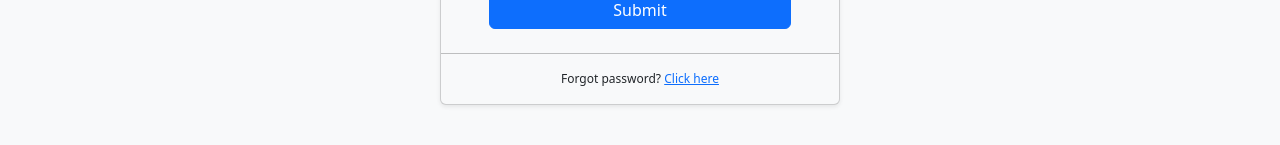
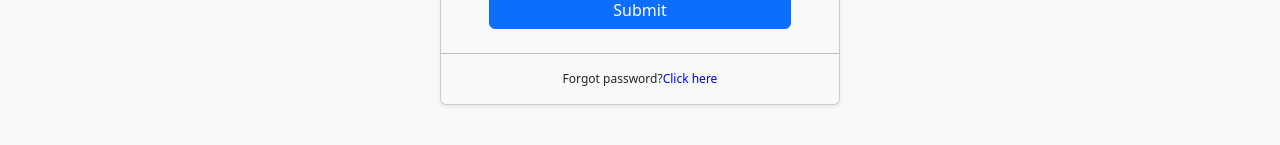
Before and after one commit to CodeWithDipankar/Grocery-Mangement-System, a React (Create React App) app in the folder UI/grocery/: page /login in a window 1280 px wide. Shown: the part 561-706 px from the top of the page. Built offline with nearby package versions, Linux system fonts and the light colour scheme.

Commit message:
Added forgot password page from login page

```diff
--- a/UI/grocery/src/App.jsx
+++ b/UI/grocery/src/App.jsx
@@ -5,6 +5,7 @@ import Home from './components/Home';
 import About from './components/About';
 import Login from './components/login';
 import Navbar from './components/navbar'
+import ForgotPassword from './components/forgotPassword';
 import 'bootstrap/dist/css/bootstrap.min.css';
 import './style/saas/custom.scss';
 import './style/css/override.css';
@@ -17,6 +18,7 @@ function App() {
                 <Route path="/" element={<Home />} />
                 <Route path="/login" element={<Login />} />
                 <Route path="/about" element={<About />} />
+                <Route path="/forgot_password" element={<ForgotPassword />} />
             </Routes>
         </Router>
     );
--- /dev/null
+++ b/UI/grocery/src/components/forgotPassword.jsx
@@ -0,0 +1,11 @@
+import React from "react";
+
+function ForgotPassword(){
+    return(
+        <div>
+            Forgot password page
+        </div>
+    )
+}
+
+export default ForgotPassword;
--- a/UI/grocery/src/components/login.jsx
+++ b/UI/grocery/src/components/login.jsx
@@ -1,10 +1,12 @@
 import { useEffect, useState } from 'react';
 import { Tooltip } from 'bootstrap';
+import { useNavigate } from 'react-router-dom';
 
 function Login({ isDarkMode }) {
   const [email, setEmail] = useState('');
   const [password, setPassword] = useState('');
   const [error, setError] = useState('');
+  const navigate = useNavigate();
 
   useEffect(() => {
     const tooltipTriggerList = [].slice.call(document.querySelectorAll('[data-bs-toggle="tooltip"]'));
@@ -22,6 +24,9 @@ function Login({ isDarkMode }) {
     setError('');
     // Handle login logic here
   };
+  const forgotPasswordClick = () => {
+    console.log("clicked on forgot password")
+  }
 
   return (
     <div className="container d-flex justify-content-center align-items-center vh-100">
@@ -73,7 +78,10 @@ function Login({ isDarkMode }) {
 
           <hr className="full-width-divider mt-4" />
           <div className="text-center fs-6 footer">
-            <p>Forgot password? <a href="#">Click here</a></p>
+            <p className = 'forgot-p'>Forgot password?<span onClick={() => navigate('/forgot_password') } style={{ cursor: 'pointer', color: 'blue', marginBottom: '10px' }}>
+              Click here
+            </span>
+            </p>
           </div>
         </div>
       </div>
```
